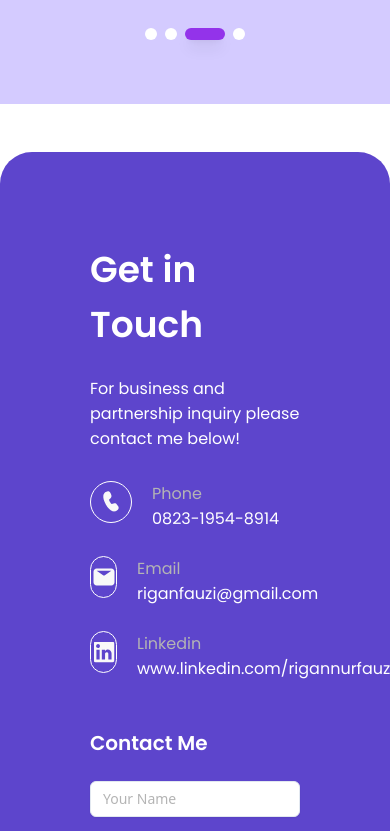
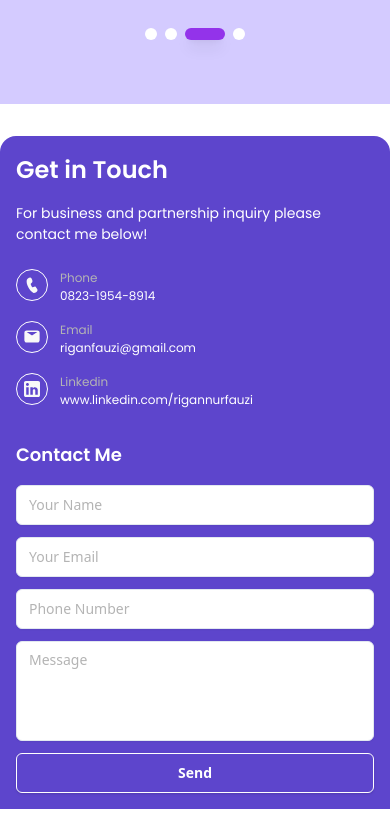
Before and after one commit to riganfauzi/web-portofolio, a React (Vite) app: page / in a window 390 px wide. Shown: the part 3300-4131 px from the top of the page. After the commit the page ends 4109 px from the top, so only its background shows below. Built offline with nearby package versions, Linux system fonts and the light colour scheme.

Commit message:
style: make it responsive for mobile and tab

```diff
--- a/src/screens/Web/sections/FooterSection/FooterSection.tsx
+++ b/src/screens/Web/sections/FooterSection/FooterSection.tsx
@@ -3,6 +3,7 @@ import { Card, CardContent } from "../../../../components/ui/card";
 import { Input } from "../../../../components/ui/input";
 import { Textarea } from "../../../../components/ui/textarea";
 import { Button } from "../../../../components/ui/button";
+
 export const FooterSection = (): JSX.Element => {
 
   const contactInfo = [
@@ -34,7 +35,6 @@ export const FooterSection = (): JSX.Element => {
   const whatsappPhoneNumber = contactInfo.find(info => info.type === "Phone")?.value
                                 .replace(/-/g, '')
                                 .replace(/^0/, '62') || "";
-
 
   // State untuk form: Menambahkan 'phoneNumber'
   const [formData, setFormData] = useState({
@@ -151,43 +151,43 @@ export const FooterSection = (): JSX.Element => {
   };
 
   return (
-    <footer id="footer" className="relative flex flex-col w-full items-start gap-2.5 p-[90px] bg-foundation-bluenormal-active rounded-t-[32px] mt-12 overflow-hidden"> {/* Mengurangi margin atas */}
-      <div className="flex flex-col lg:flex-row w-full items-start justify-between relative z-10 gap-12 lg:gap-0">
+    <footer id="footer" className="relative flex flex-col w-full items-start gap-2.5 p-4 sm:p-6 md:p-8 lg:p-[90px] bg-foundation-bluenormal-active rounded-t-[16px] sm:rounded-t-[24px] lg:rounded-t-[32px] mt-8 sm:mt-10 lg:mt-12 overflow-hidden">
+      <div className="flex flex-col lg:flex-row w-full items-start justify-between relative z-10 gap-8 sm:gap-10 lg:gap-0">
         {/* Contact Info Section */}
-        <div className="flex flex-col w-full lg:max-w-[503px] items-start gap-[30px] relative">
+        <div className="flex flex-col w-full lg:max-w-[503px] items-start gap-6 sm:gap-8 lg:gap-[30px] relative">
           <div className="relative w-full">
-            <h2 className="font-heading-2 font-[number:var(--heading-2-font-weight)] text-white text-[length:var(--heading-2-font-size)] tracking-[var(--heading-2-letter-spacing)] leading-[var(--heading-2-line-height)] [font-style:var(--heading-2-font-style)]">
+            <h2 className="font-heading-2 font-[number:var(--heading-2-font-weight)] text-white text-2xl sm:text-3xl lg:text-[length:var(--heading-2-font-size)] tracking-[var(--heading-2-letter-spacing)] leading-[var(--heading-2-line-height)] [font-style:var(--heading-2-font-style)]">
               Get in Touch
             </h2>
 
-            <p className="mt-6 font-body-6 font-[number:var(--body-6-font-weight)] text-white text-[length:var(--body-6-font-size)] tracking-[var(--body-6-letter-spacing)] leading-[var(--body-6-line-height)] [font-style:var(--body-6-font-style)]">
+            <p className="mt-4 sm:mt-5 lg:mt-6 font-body-6 font-[number:var(--body-6-font-weight)] text-white text-sm sm:text-base lg:text-[length:var(--body-6-font-size)] tracking-[var(--body-6-letter-spacing)] leading-[var(--body-6-line-height)] [font-style:var(--body-6-font-style)]">
               For business and partnership inquiry please contact me below!
             </p>
           </div>
 
-          <div className="flex flex-col gap-[25px] w-full max-w-[341px]">
+          <div className="flex flex-col gap-4 sm:gap-5 lg:gap-[25px] w-full max-w-[341px]">
             {contactInfo.map((info, index) => (
               <Card
                 key={index}
                 className="bg-transparent border-none shadow-none"
               >
                 <CardContent className="flex items-start p-0">
-                  <div className="w-[42px] h-[42px] rounded-full border border-solid border-white flex items-center justify-center">
+                  <div className="w-8 h-8 sm:w-10 sm:h-10 lg:w-[42px] lg:h-[42px] rounded-full border border-solid border-white flex items-center justify-center shrink-0">
                     <div
-                      className={`relative w-[25px] h-[25px] ${info.containerRotate}`}
+                      className={`relative w-4 h-4 sm:w-5 sm:h-5 lg:w-[25px] lg:h-[25px] ${info.containerRotate}`}
                     >
                       <img
-                        className={`absolute top-1/2 left-1/2 -translate-x-1/2 -translate-y-1/2 ${info.iconRotate}`}
+                        className={`absolute top-1/2 left-1/2 -translate-x-1/2 -translate-y-1/2 w-full h-full object-contain ${info.iconRotate}`}
                         alt={`${info.type} icon`}
                         src={info.icon}
                       />
                     </div>
                   </div>
-                  <div className="ml-5">
-                    <p className="font-body-6 font-[number:var(--body-6-font-weight)] text-foundation-blackblack-100 text-[length:var(--body-6-font-size)] tracking-[var(--body-6-letter-spacing)] leading-[var(--body-6-line-height)] [font-style:var(--body-6-font-style)]">
+                  <div className="ml-3 sm:ml-4 lg:ml-5 min-w-0 flex-1">
+                    <p className="font-body-6 font-[number:var(--body-6-font-weight)] text-foundation-blackblack-100 text-xs sm:text-sm lg:text-[length:var(--body-6-font-size)] tracking-[var(--body-6-letter-spacing)] leading-[var(--body-6-line-height)] [font-style:var(--body-6-font-style)]">
                       {info.type}
                     </p>
-                    <p className="font-body-6 font-[number:var(--body-6-font-weight)] text-white text-[length:var(--body-6-font-size)] tracking-[var(--body-6-letter-spacing)] leading-[var(--body-6-line-height)] [font-style:var(--body-6-font-style)]">
+                    <p className="font-body-6 font-[number:var(--body-6-font-weight)] text-white text-xs sm:text-sm lg:text-[length:var(--body-6-font-size)] tracking-[var(--body-6-letter-spacing)] leading-[var(--body-6-line-height)] [font-style:var(--body-6-font-style)] break-words">
                       <a
                         href={info.href}
                         target="_blank"
@@ -205,9 +205,9 @@ export const FooterSection = (): JSX.Element => {
         </div>
 
         {/* Contact Form Section */}
-        <div className="flex flex-col w-full lg:w-[500px] items-start gap-6 relative lg:mt-[60px]">
-          <h3 className="font-heading-6 text-xl font-semibold text-white">Contact Me</h3>
-          <form onSubmit={handleSubmit} className="flex flex-col w-full gap-4 relative z-10">
+        <div className="flex flex-col w-full lg:w-[500px] items-start gap-4 sm:gap-5 lg:gap-6 relative lg:mt-[60px]">
+          <h3 className="font-heading-6 text-lg sm:text-xl lg:text-xl font-semibold text-white">Contact Me</h3>
+          <form onSubmit={handleSubmit} className="flex flex-col w-full gap-3 sm:gap-4 relative z-10">
             <div>
               <Input
                 id="name"
@@ -215,10 +215,10 @@ export const FooterSection = (): JSX.Element => {
                 placeholder="Your Name"
                 value={formData.name}
                 onChange={handleChange}
-                className="w-full bg-white/20 text-foundation-blackblack-400 placeholder:text-foundation-blackblack-100 border-white/50 focus:border-white focus:ring-white"
+                className="w-full h-10 sm:h-11 lg:h-12 text-sm sm:text-base bg-white/20 text-foundation-blackblack-400 placeholder:text-foundation-blackblack-100 border-white/50 focus:border-white focus:ring-white"
               />
               {errors.name && (
-                <p className="text-red-300 text-sm mt-1">{errors.name}</p>
+                <p className="text-red-300 text-xs sm:text-sm mt-1">{errors.name}</p>
               )}
             </div>
             <div>
@@ -228,10 +228,10 @@ export const FooterSection = (): JSX.Element => {
                 placeholder="Your Email"
                 value={formData.email}
                 onChange={handleChange}
-                className="w-full bg-white/20 text-foundation-blackblack-400 placeholder:text-foundation-blackblack-100 border-white/50 focus:border-white focus:ring-white"
+                className="w-full h-10 sm:h-11 lg:h-12 text-sm sm:text-base bg-white/20 text-foundation-blackblack-400 placeholder:text-foundation-blackblack-100 border-white/50 focus:border-white focus:ring-white"
               />
               {errors.email && (
-                <p className="text-red-300 text-sm mt-1">{errors.email}</p>
+                <p className="text-red-300 text-xs sm:text-sm mt-1">{errors.email}</p>
               )}
             </div>
             {/* Input Nomor Telepon Baru */}
@@ -242,10 +242,10 @@ export const FooterSection = (): JSX.Element => {
                 placeholder="Phone Number"
                 value={formData.phoneNumber}
                 onChange={handleChange}
-                className="w-full bg-white/20 text-foundation-blackblack-400 placeholder:text-foundation-blackblack-100 border-white/50 focus:border-white focus:ring-white"
+                className="w-full h-10 sm:h-11 lg:h-12 text-sm sm:text-base bg-white/20 text-foundation-blackblack-400 placeholder:text-foundation-blackblack-100 border-white/50 focus:border-white focus:ring-white"
               />
               {errors.phoneNumber && (
-                <p className="text-red-300 text-sm mt-1">{errors.phoneNumber}</p>
+                <p className="text-red-300 text-xs sm:text-sm mt-1">{errors.phoneNumber}</p>
               )}
             </div>
             <div>
@@ -254,32 +254,34 @@ export const FooterSection = (): JSX.Element => {
                 placeholder="Message"
                 value={formData.message}
                 onChange={handleChange}
-                rows={5}
-                className="w-full bg-white/20 text-foundation-blackblack-400 placeholder:text-foundation-blackblack-100 border-white/50 focus:border-white focus:ring-white"
+                rows={4}
+                className="w-full min-h-[100px] sm:min-h-[120px] lg:min-h-[140px] text-sm sm:text-base bg-white/20 text-foundation-blackblack-400 placeholder:text-foundation-blackblack-100 border-white/50 focus:border-white focus:ring-white resize-none"
               />
               {errors.message && (
-                <p className="text-red-300 text-sm mt-1">{errors.message}</p>
+                <p className="text-red-300 text-xs sm:text-sm mt-1">{errors.message}</p>
               )}
             </div>
             <Button
               type="submit"
-              className="w-full bg-foundation-bluenormal-active text-white border border-white hover:bg-[#3C2B88] font-semibold py-3 rounded-md transition-colors"
+              className="w-full h-10 sm:h-11 lg:h-12 text-sm sm:text-base bg-foundation-bluenormal-active text-white border border-white hover:bg-[#3C2B88] font-semibold rounded-md transition-colors"
               variant="default"
             >
               Send
             </Button>
             {submitMessage && (
-              <p className={`text-center text-sm mt-2 ${errors.name || errors.email || errors.message ? 'text-red-300' : 'text-green-300'}`}>
+              <p className={`text-center text-xs sm:text-sm mt-2 ${errors.name || errors.email || errors.phoneNumber || errors.message ? 'text-red-300' : 'text-green-300'}`}>
                 {submitMessage}
               </p>
             )}
           </form>
         </div>
       </div>
+
+      {/* Decorative Image - Responsive */}
       <img
         src="/assets/images/image_decoration.png"
         alt="decoration"
-        className="absolute bottom-[-50px] left-[-50px] w-[300px] h-[250px] object-contain z-0 opacity-20 hidden lg:block"
+        className="absolute bottom-[-30px] left-[-30px] w-[180px] h-[150px] sm:bottom-[-40px] sm:left-[-40px] sm:w-[240px] sm:h-[200px] lg:bottom-[-50px] lg:left-[-50px] lg:w-[300px] lg:h-[250px] object-contain z-0 opacity-20 hidden sm:block"
       />
     </footer>
   );
```
